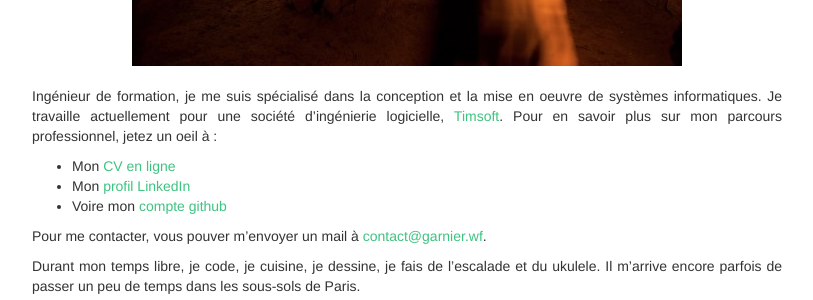
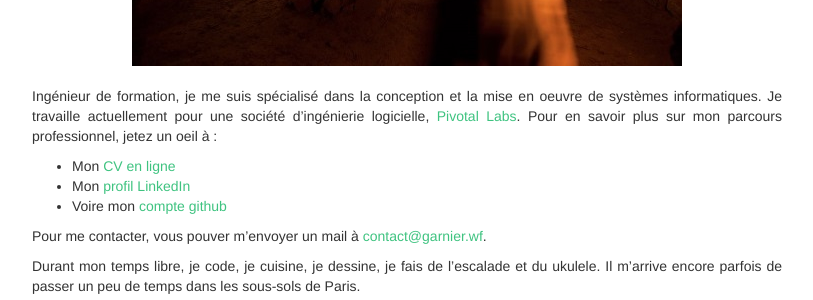
Before and after one commit to Kehrlann/kehrlann.github.io, a Jekyll site: the page built from about.md, in a window 1280 px wide. Shown: the part 450-750 px from the top of the page, without its empty margins (233-1046 px from the left). Built offline with Jekyll 4.4.1, drawn with Linux system fonts in a browser that asks for light colours.

Commit message:
Change company in the profile page.

```diff
--- a/about.md
+++ b/about.md
@@ -9,7 +9,7 @@ type: about
     <img src="/assets/cover.jpg" />
 </div>
 
-Ingénieur de formation, je me suis spécialisé dans la conception et la mise en oeuvre de systèmes informatiques.  Je travaille actuellement pour une société d'ingénierie logicielle, <a href="https://www.timsoft.com" target="_blank">Timsoft</a>.
+Ingénieur de formation, je me suis spécialisé dans la conception et la mise en oeuvre de systèmes informatiques.  Je travaille actuellement pour une société d'ingénierie logicielle, <a href="https://pivotal.io/labs" target="_blank">Pivotal Labs</a>.
 Pour en savoir plus sur mon parcours professionnel, jetez un oeil à :
 
 - Mon <a href="http://cv.garnier.wf" target="_blank">CV en ligne</a>
```
